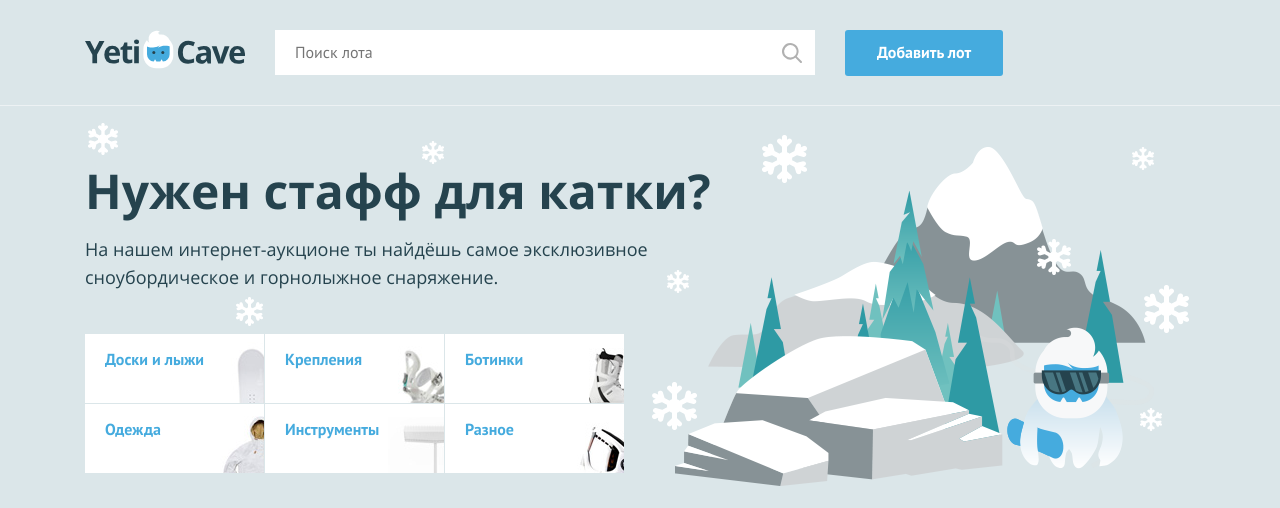
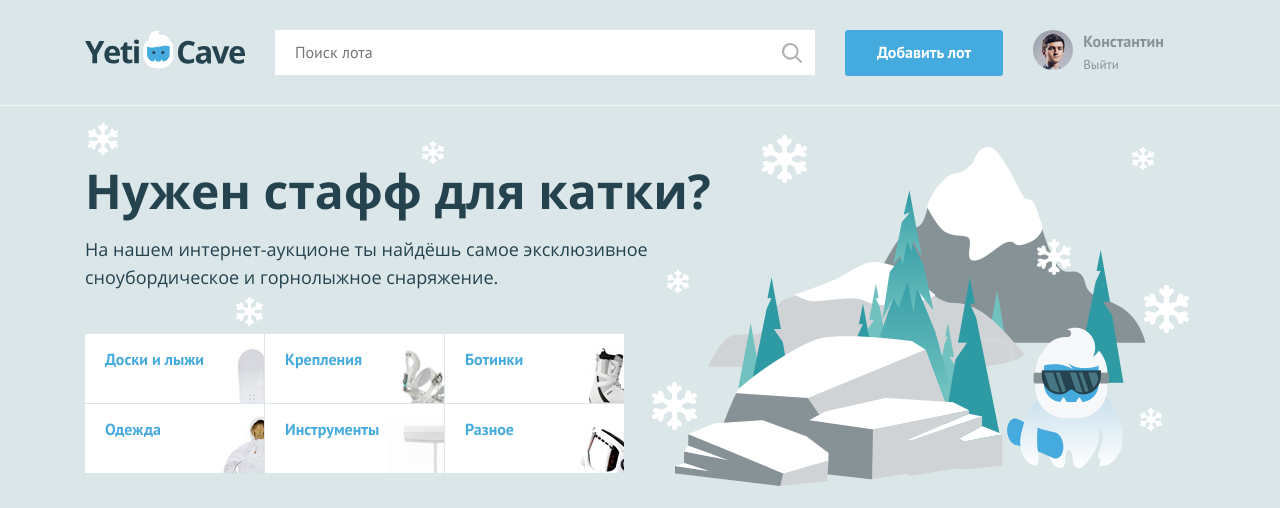
Before and after one commit to maashey/555971-yeticave, a PHP site: page / in a window 1280 px wide. Shown: the top 508 px of the page. Run offline with PHP 8.4, Linux system fonts and the light colour scheme.

Commit message:
добавила кнопку Выход

```diff
--- a/index.php
+++ b/index.php
@@ -28,7 +28,24 @@ $user_avatar = 'img/user.jpg';
 
         <nav class="user-menu">
 
-        <!-- здесь должен быть PHP код для показа аватара пользователя -->
+        <? if ($is_auth): ?>
+             <div class="user-menu__image">
+                 <img src="<?=$user_avatar ;?>" width="40" height="40" alt="Пользователь">
+             </div>
+             <div class="user-menu__logged">
+                 <p><?=$user_name ;?></p>
+                 <a href="#">Выйти</a>
+             </div>
+         <? else: ?>
+             <ul class="user-menu__list">
+                 <li class="user-menu__item">
+                     <a href="#">Регистрация</a>
+                 </li>
+                 <li class="user-menu__item">
+                     <a href="#">Вход</a>
+                 </li>
+             </ul>
+         <? endif; ?>
 
         </nav>
     </div>
```
